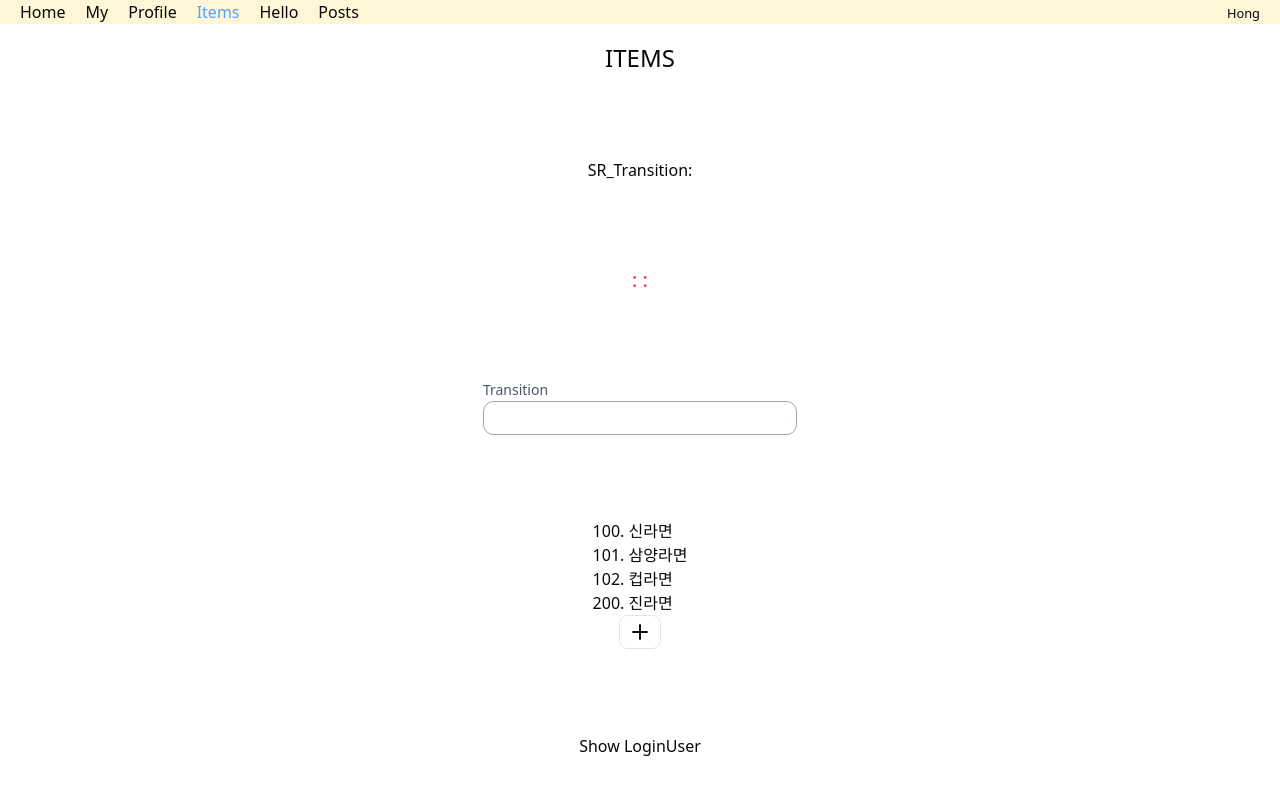
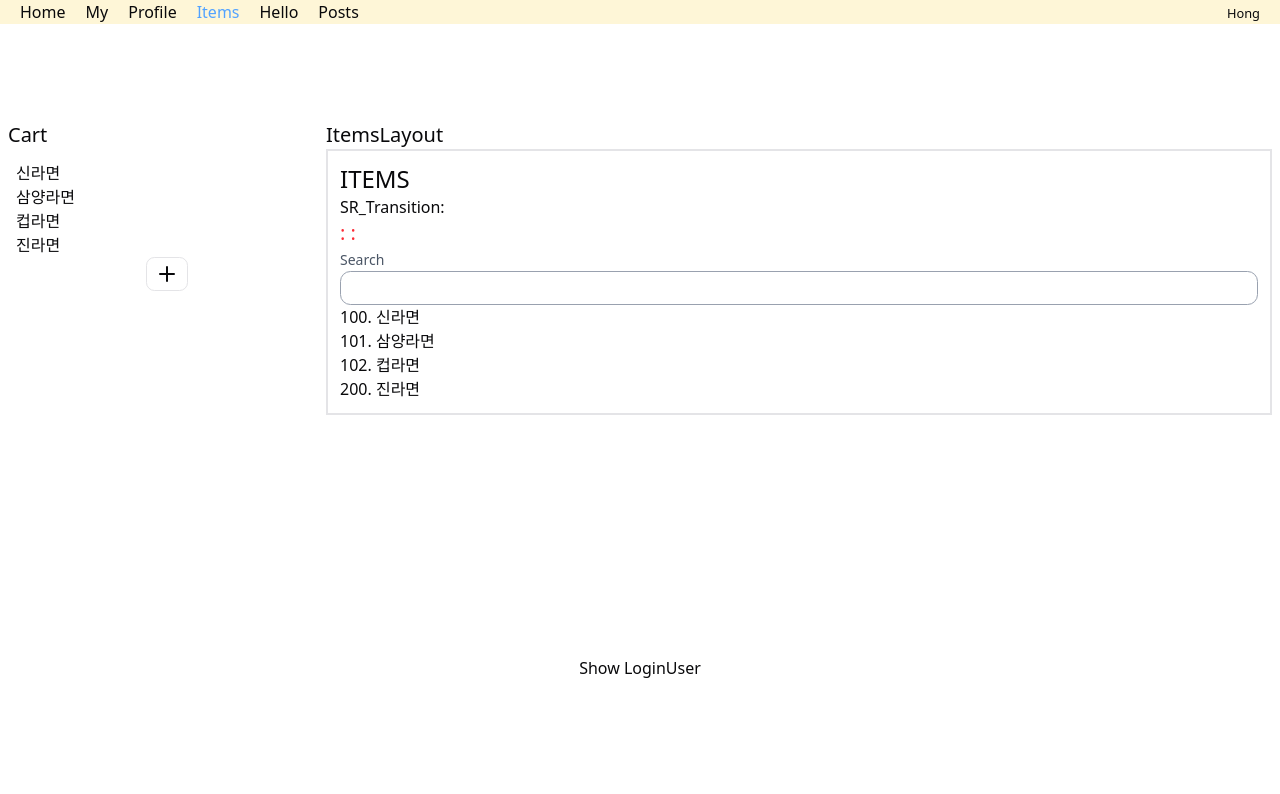
Before and after one commit to KelseyKwon/hana8, a React (Vite) app in the folder react/rbvite/: page /items in a window 1280 px wide. Shown: the top 794 px of the page. Built offline with nearby package versions, Linux system fonts and the light colour scheme.

Commit message:
[React / 1218] - Layout

```diff
--- a/react/rbvite/src/App.tsx
+++ b/react/rbvite/src/App.tsx
@@ -10,6 +10,7 @@
 import { SessionProvider } from './hooks/SessionContext';
 import Nav from './Nav';
 import NotFound from './NotFound';
+import ItemLayout from './components/ItemLayout';
 
 function App() {
   const profileHandlerRef = useRef<ProfileHandler>(null);
@@ -26,7 +27,7 @@
             path='/profile'
             element={<Profile ref={profileHandlerRef} />}
           />
-          <Route path='/items'>
+          <Route path='/items' element={<ItemLayout />}>
             <Route index element={<Items />} />
             <Route path=':id' element={<Item />} />
           </Route>
--- a/react/rbvite/src/components/Item.tsx
+++ b/react/rbvite/src/components/Item.tsx
@@ -11,7 +11,13 @@
   type FormEvent,
   type RefObject,
 } from 'react';
-import { Link, Navigate, useNavigate, useParams } from 'react-router-dom';
+import {
+  Link,
+  Navigate,
+  useNavigate,
+  useParams,
+  useSearchParams,
+} from 'react-router-dom';
 import { useSession } from '../hooks/SessionContext';
 import Btn from './ui/Btn';
 import LabelInput from './ui/LabelInput';
@@ -23,8 +29,12 @@
     session: { cart },
   } = useSession();
   const navigate = useNavigate();
+
+  // q=111&p=222
   const params = useParams<{ id: string }>();
   const id = Number(params.id);
+  const [searchParam, setSearchParam] = useSearchParams({ q: '', p: 'xxx' });
+  console.log('🚀 ~ searchParam:', Object.fromEntries(searchParam.entries()));
 
   const { removeItem, saveItem } = useSession();
   const [isEditing, setEditing] = useState(!id);
@@ -34,6 +44,7 @@
 
   useEffect(() => {
     if (isEditing) nameRef.current?.focus();
+    setSearchParam({ q: '1000' });
   }, [isEditing]);
 
   const item = !id
@@ -85,7 +96,7 @@
     setEditing(false);
     setDirty(false);
 
-    if (!id) navigate(`/items/${savedId}`);
+    if (!id) navigate(`/items/${savedId}`, { replace: true });
   };
 
   const makeEdit = () => {
--- /dev/null
+++ b/react/rbvite/src/components/ItemLayout.tsx
@@ -0,0 +1,41 @@
+import { useSession } from '@/hooks/SessionContext';
+import { Link, Outlet, useNavigate } from 'react-router-dom';
+import Btn from './ui/Btn';
+import { PlusIcon } from 'lucide-react';
+
+export default function ItemLayout() {
+  const {
+    session: { cart },
+  } = useSession();
+
+  const navigate = useNavigate();
+
+  return (
+    <div className='w-full'>
+      <div className='grid grid-cols-4 gap-2'>
+        <div className='borderx'>
+          <h2 className='text-xl mb-3'>Cart</h2>
+          <ul className='ml-2'>
+            {cart.map(({ id, name }) => (
+              <li key={id}>
+                <Link to={`${id}`}>{name}</Link>
+              </li>
+            ))}
+            <li className='text-center'>
+              <Btn onClick={() => navigate('0')} className=''>
+                <PlusIcon />
+              </Btn>
+            </li>
+          </ul>
+        </div>
+
+        <div className='col-span-3'>
+          <h1 className='text-xl'>ItemsLayout</h1>
+          <div className='border-2 p-3'>
+            <Outlet />
+          </div>
+        </div>
+      </div>
+    </div>
+  );
+}
--- a/react/rbvite/src/components/Items.tsx
+++ b/react/rbvite/src/components/Items.tsx
@@ -1,21 +1,18 @@
 import { useSession, type ItemType } from '@/hooks/SessionContext';
 import { useThrottle } from '@/hooks/useTimer';
-import { PlusIcon } from 'lucide-react';
 import {
   useDeferredValue,
   useState,
   useTransition,
   type ChangeEvent,
 } from 'react';
-import { Link, useNavigate } from 'react-router-dom';
-import Btn from './ui/Btn';
+import { Link } from 'react-router-dom';
 import LabelInput from './ui/LabelInput';
 import Spinner from './ui/Spinner';
 
 export default function Items() {
   const { session } = useSession();
   const [searchResult, setSearchResult] = useState<ItemType[]>([]);
-  const navigate = useNavigate();
   const [isSearching, startSearchTransition] = useTransition();
   const handleSearch = (e: ChangeEvent<HTMLInputElement>) => {
     startSearchTransition(async () => {
@@ -41,26 +38,17 @@
           {searchStr} : {deferredStr} : {debouncedSearchStr}
         </h2>
       )}
-      <LabelInput
-        label='Transition'
-        onChange={handleSearch}
-        autoComplete='off'
-      />
+      <LabelInput label='Search' onChange={handleSearch} autoComplete='off' />
       <ul>
         {session.cart
           ?.filter((item) => item.name.includes(debouncedSearchStr))
           .map((item) => (
             <li key={item.id}>
-              <Link to={item.id.toString()}>
+              <Link to={`${item.id}?q=111`}>
                 {item.id}. {item.name}
               </Link>
             </li>
           ))}
-        <li className='text-center'>
-          <Btn onClick={() => navigate('0')} className=''>
-            <PlusIcon />
-          </Btn>
-        </li>
       </ul>
     </>
   );
```
